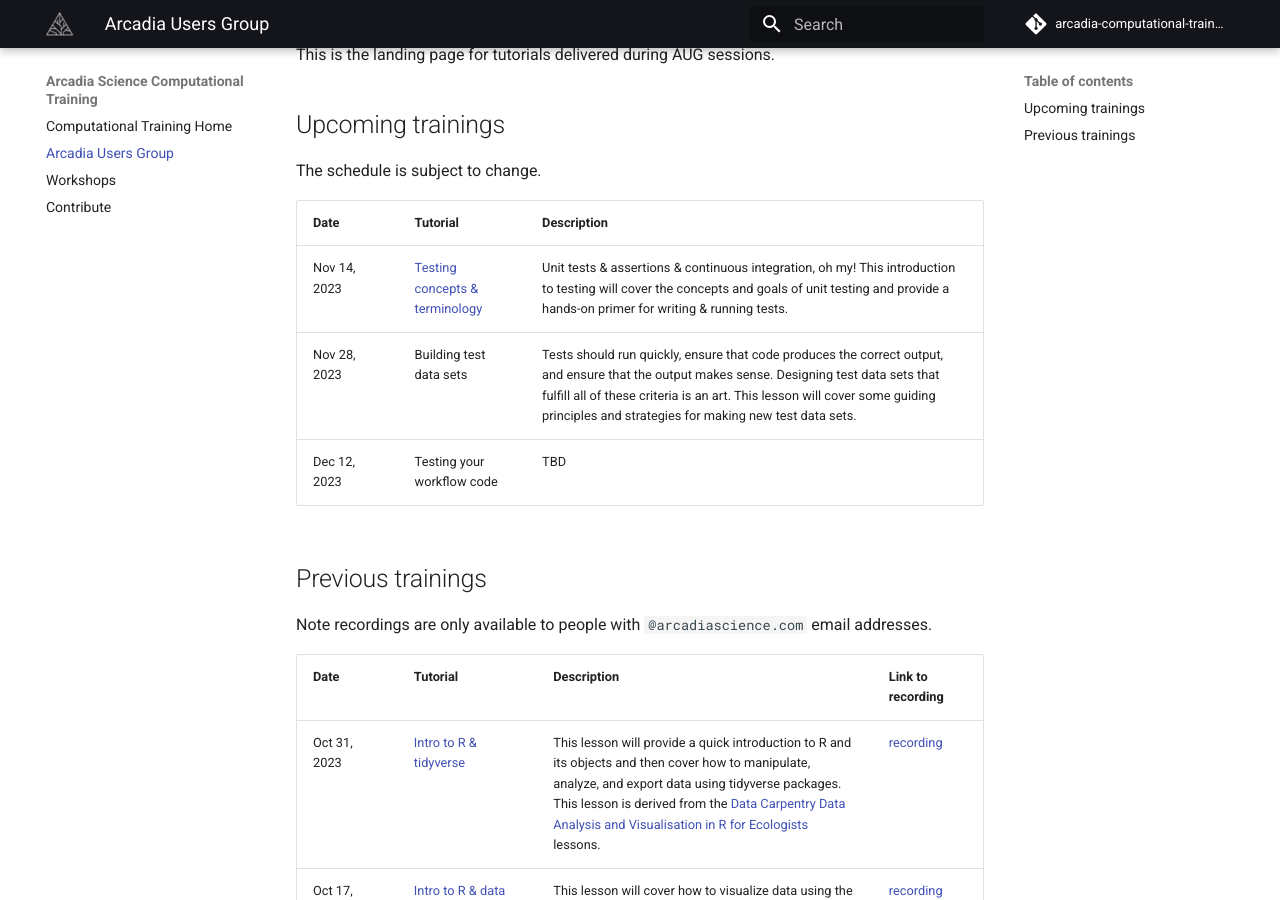
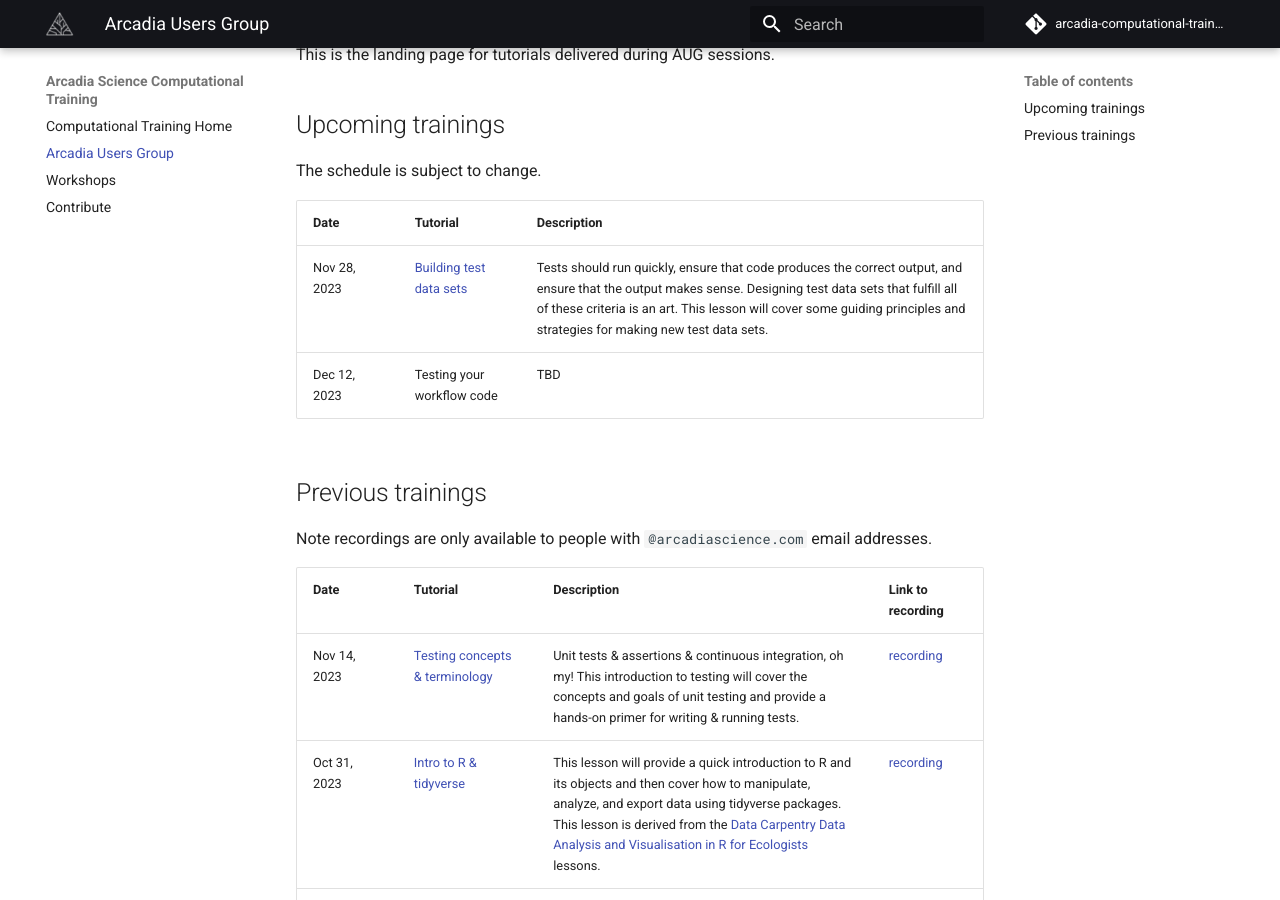
Before and after one commit to Arcadia-Science/arcadia-computational-training, an MkDocs documentation site: the page built from docs/arcadia-users-group/overview.md, in a window 1280 px wide and 900 px high, scrolled down 477 px. Built offline with MkDocs 1.6.1 and Material for MkDocs 9.7.7, drawn with Linux system fonts in a browser that asks for light colours; comment, search, counter and statistics services are not loaded; some of the changed lines change nothing that is shown.

Commit message:
update overview

```diff
--- a/docs/arcadia-users-group/overview.md
+++ b/docs/arcadia-users-group/overview.md
@@ -20,8 +20,7 @@
 
 | Date         | Tutorial            | Description   |
 | ------------ | ------------------- | ------------- |
-| Nov 14, 2023 | [Testing concepts & terminology](20231104-testing-concepts/lesson.md) | Unit tests & assertions & continuous integration, oh my! This introduction to testing will cover the concepts and goals of unit testing and provide a hands-on primer for writing & running tests. |
-| Nov 28, 2023 | Building test data sets  | Tests should run quickly, ensure that code produces the correct output, and ensure that the output makes sense. Designing test data sets that fulfill all of these criteria is an art. This lesson will cover some guiding principles and strategies for making new test data sets. |
+| Nov 28, 2023 | [Building test data sets](20231128-testing-datasets/lesson.md)  | Tests should run quickly, ensure that code produces the correct output, and ensure that the output makes sense. Designing test data sets that fulfill all of these criteria is an art. This lesson will cover some guiding principles and strategies for making new test data sets. |
 | Dec 12, 2023 | Testing your workflow code  | TBD |
 
 ## Previous trainings
@@ -30,6 +29,7 @@
 
 | Date          | Tutorial                                                                                                                                                                   | Description                                                                                                                                                                                                                                                                                                                                                                                                                                          | Link to recording                                                                                 |
 | ------------- | -------------------------------------------------------------------------------------------------------------------------------------------------------------------------- | ---------------------------------------------------------------------------------------------------------------------------------------------------------------------------------------------------------------------------------------------------------------------------------------------------------------------------------------------------------------------------------------------------------------------------------------------------- | ------------------------------------------------------------------------------------------------- |
+| Nov 14, 2023 | [Testing concepts & terminology](20231104-testing-concepts/lesson.md) | Unit tests & assertions & continuous integration, oh my! This introduction to testing will cover the concepts and goals of unit testing and provide a hands-on primer for writing & running tests. | [recording](https://youtu.be/Ioq_1wWb0K0) |
 | Oct 31, 2023 | [Intro to R & tidyverse](20231031-intro-to-r/lesson.md) | This lesson will provide a quick introduction to R and its objects and then cover how to manipulate, analyze, and export data using tidyverse packages. This lesson is derived from the [Data Carpentry Data Analysis and Visualisation in R for Ecologists](https://datacarpentry.org/R-ecology-lesson/03-dplyr.html) lessons.| [recording](https://youtu.be/LAYI1JFx5NI) |
 | Oct 17, 2023 | [Intro to R & data visualization with ggplot2](20231017-intro-to-ggplot2/lesson.md) | This lesson will cover how to visualize data using the ggplot2 package while building a mental model for how R works. This lesson is derived from the [Data Carpentry Data Analysis and Visualisation in R for Ecologists](https://carpentries-incubator.github.io/R-ecology-lesson-alternative/visualizing-ggplot.html) lessons. | [recording](https://youtu.be/i4P8kNLytWU) |
 | Jul 11, 2023 | [Intro to 3D Printing](20230711-3d-printing/lesson.md)| Introduces learners to the basics of 3D printing, specifically focusing on designing stamps to create microchambers for cells using Autodesk Fusion 360 software and utilizing the Form2 SLA printer from Formlabs for actual 3D printing.  | [recording](https://youtu.be/BYkVFWkMT9A) |
```
